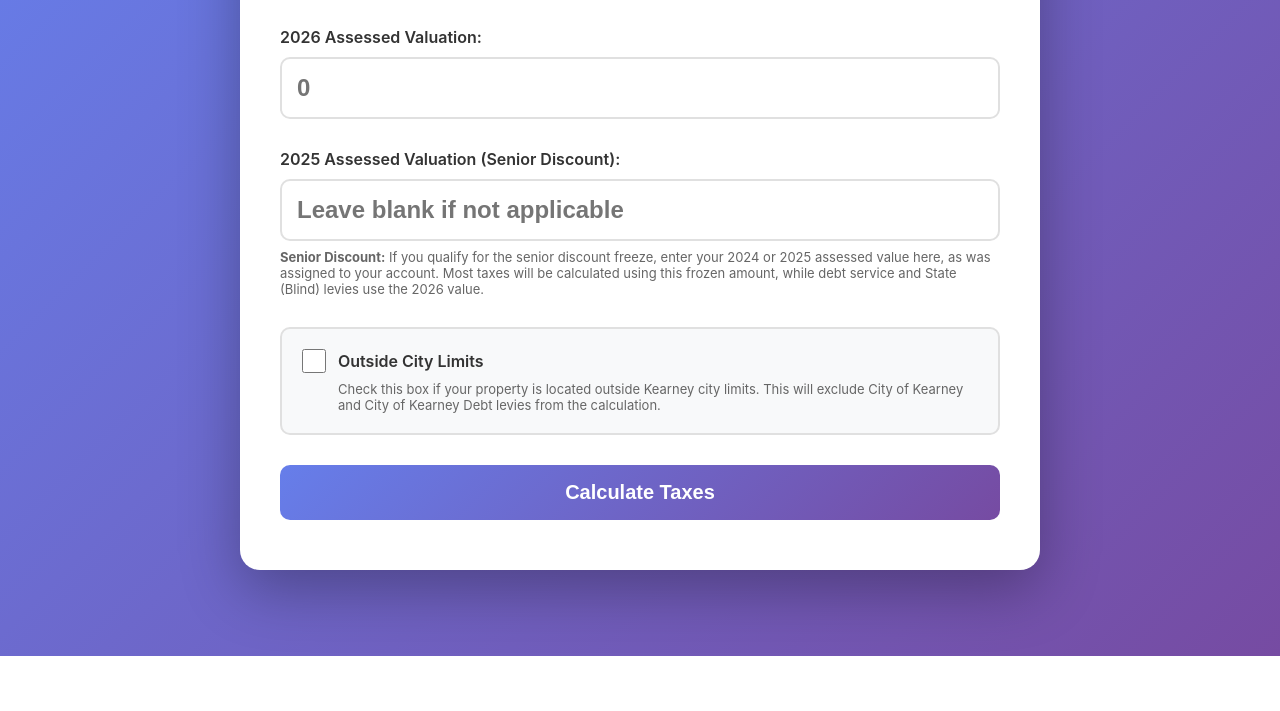
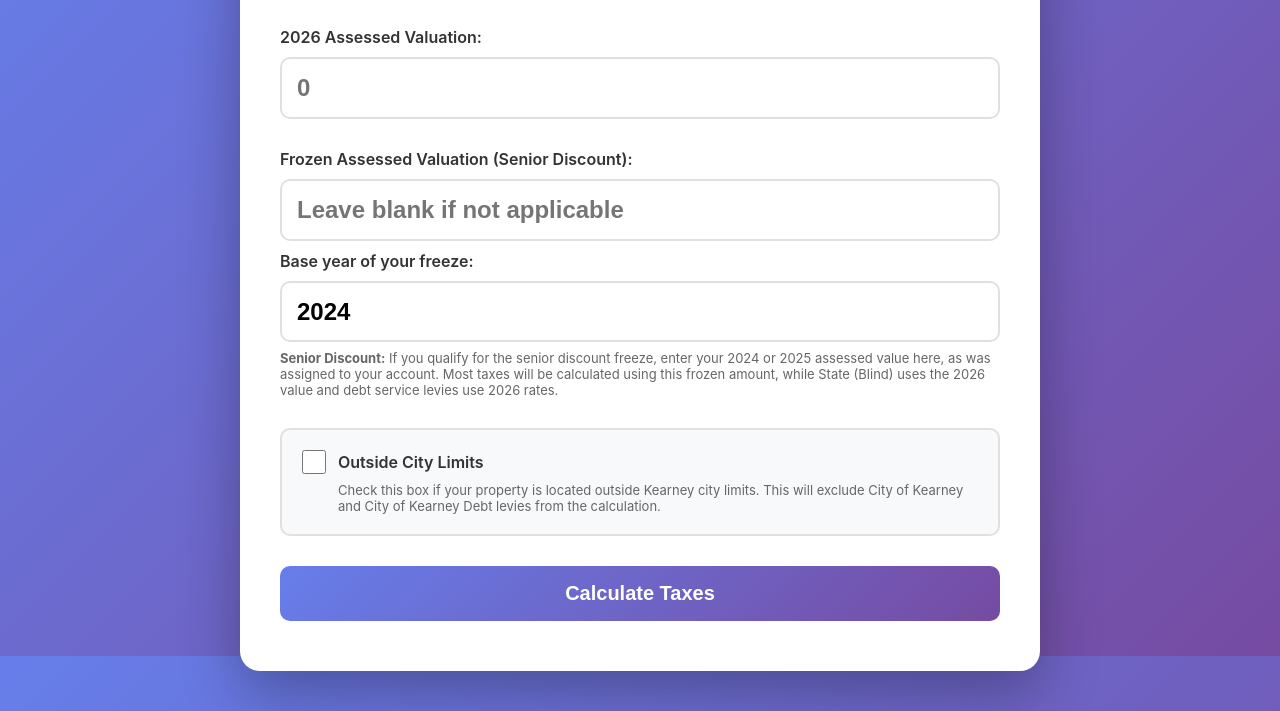
Before and after one commit to TomHoward1882/kearney-tax-calc, a plain HTML site: page index.html in a window 1280 px wide. Shown: the part 144-855 px from the top of the page. Before the commit the page ends 800 px from the top, so only its background shows below. Drawn offline with Linux system fonts and the light colour scheme.

Commit message:
Match senior freeze to the Clay County tax statement (#4)
Checked against a real 2026 bill (2024 base year): each levy is charged on
the frozen value, regular levies at the base-year rate and debt levies at
the current rate, taking the lower of frozen and current per levy. Only
State (Blind) is unfrozen. Add a 2024/2025 base-year choice with 2024 rates.


Claude-Session: https://claude.ai/code/session_01JYZwhd8mAo4zy6SV6LE4Da

Co-authored-by: Claude <noreply@anthropic.com>

```diff
--- a/index.html
+++ b/index.html
@@ -355,7 +355,7 @@
         </div>
 
         <div class="input-section">
-            <label for="assessedValue2025">2025 Assessed Valuation (Senior Discount):</label>
+            <label for="assessedValue2025">Frozen Assessed Valuation (Senior Discount):</label>
             <input
                 type="text"
                 inputmode="numeric"
@@ -368,8 +368,13 @@
                 onkeyup="calculateTaxes()"
                 onchange="calculateTaxes()"
             >
+            <label for="baseYear" style="margin-top: 10px;">Base year of your freeze:</label>
+            <select id="baseYear" class="value-input" onchange="calculateTaxes()">
+                <option value="2024">2024</option>
+                <option value="2025">2025</option>
+            </select>
             <div style="font-size: 13px; color: #666; margin-top: 8px;">
-                <strong>Senior Discount:</strong> If you qualify for the senior discount freeze, enter your 2024 or 2025 assessed value here, as was assigned to your account. Most taxes will be calculated using this frozen amount, while debt service and State (Blind) levies use the 2026 value.
+                <strong>Senior Discount:</strong> If you qualify for the senior discount freeze, enter your 2024 or 2025 assessed value here, as was assigned to your account. Most taxes will be calculated using this frozen amount, while State (Blind) uses the 2026 value and debt service levies use 2026 rates.
             </div>
         </div>
 
@@ -407,11 +412,12 @@
             <div class="info-box">
                 <strong>How it works:</strong> Tax is calculated as: (Assessed Value / 100) x Rate per $100
                 <br><br>
-                <strong>Senior Discount Freeze:</strong> If you qualify and enter a 2025 assessed value:
+                <strong>Senior Discount Freeze:</strong> If you qualify and enter your frozen assessed value:
                 <ul style="margin: 10px 0; padding-left: 20px;">
-                    <li>If your 2026 value <strong>increased</strong> from 2025: Eligible taxes are frozen at 2025 levels (both rate and assessment)</li>
-                    <li>If your 2026 value <strong>decreased</strong> from 2025: You automatically get the lower 2026 value (no benefit to freezing at a higher 2025 amount)</li>
-                    <li>Debt service levies and State (Blind) are never frozen and always use current 2026 rates and values</li>
+                    <li>Each levy is figured on your frozen assessed value. Regular levies use the base-year rate; debt service levies use the current 2026 rate.</li>
+                    <li>If a levy would cost less at 2026 rates and values, you pay the lower 2026 amount.</li>
+                    <li>State (Blind) is never frozen and always uses the 2026 rate and value.</li>
+                    <li>County Services on your tax statement is County General + County Road &amp; Bridge + County Senior Services.</li>
                 </ul>
                 <strong>Important:</strong> This calculator provides estimates based on official Kearney city limits tax levy rates. Your actual Clay County tax bill may differ due to special exemptions, tax credits, different jurisdictions, or additional assessments. Always refer to your official tax statement for exact amounts.
             </div>
@@ -420,20 +426,20 @@
 
     <script>
     var taxRates = [
-        { name: "County General", rate2026: 0.0150, rate2025: 0.0179, seniorFrozen: true, cityLevy: false },
-        { name: "County Road & Bridge", rate2026: 0.0617, rate2025: 0.0617, seniorFrozen: true, cityLevy: false },
-        { name: "County Senior Services", rate2026: 0.0378, rate2025: 0.0378, seniorFrozen: true, cityLevy: false },
-        { name: "Handicap DDRB", rate2026: 0.0909, rate2025: 0.0909, seniorFrozen: true, cityLevy: false },
-        { name: "Health", rate2026: 0.0758, rate2025: 0.0758, seniorFrozen: true, cityLevy: false },
-        { name: "City of Kearney", rate2026: 0.4521, rate2025: 0.4521, seniorFrozen: true, cityLevy: true },
-        { name: "City of Kearney Debt", rate2026: 0.0500, rate2025: 0.0500, seniorFrozen: false, cityLevy: true },
-        { name: "Fire District", rate2026: 0.7860, rate2025: 0.7860, seniorFrozen: true, cityLevy: false },
-        { name: "Fire District Debt", rate2026: 0.1355, rate2025: 0.1355, seniorFrozen: false, cityLevy: false },
-        { name: "School District", rate2026: 3.2320, rate2025: 3.2277, seniorFrozen: true, cityLevy: false },
-        { name: "School District Debt", rate2026: 1.1902, rate2025: 1.1902, seniorFrozen: false, cityLevy: false },
-        { name: "Library", rate2026: 0.3170, rate2025: 0.3119, seniorFrozen: true, cityLevy: false },
-        { name: "Mental Health", rate2026: 0.0758, rate2025: 0.0758, seniorFrozen: true, cityLevy: false },
-        { name: "State (Blind)", rate2026: 0.0300, rate2025: 0.0300, seniorFrozen: false, cityLevy: false }
+        { name: "County General", rate2026: 0.0150, rate2025: 0.0179, rate2024: 0.0200, seniorFrozen: true, cityLevy: false },
+        { name: "County Road & Bridge", rate2026: 0.0617, rate2025: 0.0617, rate2024: 0.0658, seniorFrozen: true, cityLevy: false },
+        { name: "County Senior Services", rate2026: 0.0378, rate2025: 0.0378, rate2024: 0.0403, seniorFrozen: true, cityLevy: false },
+        { name: "Handicap DDRB", rate2026: 0.0909, rate2025: 0.0909, rate2024: 0.0970, seniorFrozen: true, cityLevy: false },
+        { name: "Health", rate2026: 0.0758, rate2025: 0.0758, rate2024: 0.0809, seniorFrozen: true, cityLevy: false },
+        { name: "City of Kearney", rate2026: 0.4521, rate2025: 0.4521, rate2024: 0.4764, seniorFrozen: true, cityLevy: true },
+        { name: "City of Kearney Debt", rate2026: 0.0500, rate2025: 0.0500, rate2024: 0.0500, seniorFrozen: false, cityLevy: true },
+        { name: "Fire District", rate2026: 0.7860, rate2025: 0.7860, rate2024: 0.8386, seniorFrozen: true, cityLevy: false },
+        { name: "Fire District Debt", rate2026: 0.1355, rate2025: 0.1355, rate2024: 0.1355, seniorFrozen: false, cityLevy: false },
+        { name: "School District", rate2026: 3.2320, rate2025: 3.2277, rate2024: 3.4324, seniorFrozen: true, cityLevy: false },
+        { name: "School District Debt", rate2026: 1.1902, rate2025: 1.1902, rate2024: 1.1902, seniorFrozen: false, cityLevy: false },
+        { name: "Library", rate2026: 0.3170, rate2025: 0.3119, rate2024: 0.3152, seniorFrozen: true, cityLevy: false },
+        { name: "Mental Health", rate2026: 0.0758, rate2025: 0.0758, rate2024: 0.0809, seniorFrozen: true, cityLevy: false },
+        { name: "State (Blind)", rate2026: 0.0300, rate2025: 0.0300, rate2024: 0.0300, seniorFrozen: false, cityLevy: false }
     ];
 
     function formatCurrency(value, decimals) {
@@ -474,7 +480,7 @@
         resultsDiv.style.display = 'block';
 
         var seniorDiscount = assessedValue2025 > 0;
-        var use2026ForFrozen = seniorDiscount && (assessedValue2026 < assessedValue2025);
+        var baseYear = document.getElementById('baseYear').value;
 
         var totalTax = 0;
         var totalTaxNoFreeze = 0;
@@ -484,29 +490,28 @@
         for (var i = 0; i < taxRates.length; i++) {
             var tax = taxRates[i];
             var isExcluded = outsideCityLimits && tax.cityLevy;
-            var assessedValueToUse;
-            var rateToUse;
+            var isState = tax.name === 'State (Blind)';
+            var isDebt = !tax.seniorFrozen && !isState;
+            var rateToUse = tax.rate2026;
             var valueBasis = '';
+            var taxAmount = (assessedValue2026 / 100) * tax.rate2026;
 
-            if (seniorDiscount && tax.seniorFrozen) {
-                if (use2026ForFrozen) {
-                    assessedValueToUse = assessedValue2026;
-                    rateToUse = tax.rate2026;
-                    valueBasis = ' (value decreased)';
-                } else {
-                    assessedValueToUse = assessedValue2025;
-                    rateToUse = tax.rate2025;
-                    valueBasis = ' (frozen at 2025)';
+            // Senior freeze, matching the Clay County tax statement:
+            // each levy is charged on the frozen base-year value. Regular levies use the
+            // base-year rate; debt levies use the current rate. State (Blind) is never frozen.
+            // If the frozen amount would be higher, the current amount applies.
+            if (seniorDiscount && !isState) {
+                var frozenRate = isDebt ? tax.rate2026 : tax['rate' + baseYear];
+                var frozenAmount = (assessedValue2025 / 100) * frozenRate;
+                if (frozenAmount < taxAmount) {
+                    taxAmount = frozenAmount;
+                    rateToUse = frozenRate;
+                    valueBasis = isDebt ? ' (frozen value)' : ' (frozen at ' + baseYear + ')';
                 }
-            } else {
-                assessedValueToUse = assessedValue2026;
-                rateToUse = tax.rate2026;
-                if (seniorDiscount && !tax.seniorFrozen) {
-                    valueBasis = ' (2026 value)';
-                }
+            } else if (seniorDiscount) {
+                valueBasis = ' (2026 value)';
             }
 
-            var taxAmount = (assessedValueToUse / 100) * rateToUse;
             var taxAmountNoFreeze = (assessedValue2026 / 100) * tax.rate2026;
 
             taxCalculations[tax.name] = {
@@ -529,10 +534,10 @@
             seniorSavingsDiv.style.display = 'block';
             if (savings > 0) {
                 savingsAmountDiv.textContent = formatCurrency(savings);
-                savingsDetailDiv.innerHTML = 'You save ' + formatCurrency(savings) + ' by freezing at 2025 levels vs. paying full 2026 rates.<br>Without freeze: ' + formatCurrency(totalTaxNoFreeze) + '  |  With freeze: ' + formatCurrency(totalTax);
+                savingsDetailDiv.innerHTML = 'You save ' + formatCurrency(savings) + ' by freezing at ' + baseYear + ' levels vs. paying full 2026 rates.<br>Without freeze: ' + formatCurrency(totalTaxNoFreeze) + '  |  With freeze: ' + formatCurrency(totalTax);
             } else {
                 savingsAmountDiv.textContent = '$0.00';
-                savingsDetailDiv.textContent = 'Your 2026 assessed value is lower than 2025, so you already pay less at 2026 rates. No freeze benefit applies.';
+                savingsDetailDiv.textContent = 'Your 2026 taxes are already lower than your frozen amounts, so no freeze benefit applies.';
             }
         } else {
             seniorSavingsDiv.style.display = 'none';
--- a/sw.js
+++ b/sw.js
@@ -1,4 +1,4 @@
-var CACHE_NAME = 'kearney-tax-v3';
+var CACHE_NAME = 'kearney-tax-v4';
 var urlsToCache = [
     './',
     './index.html',
```
